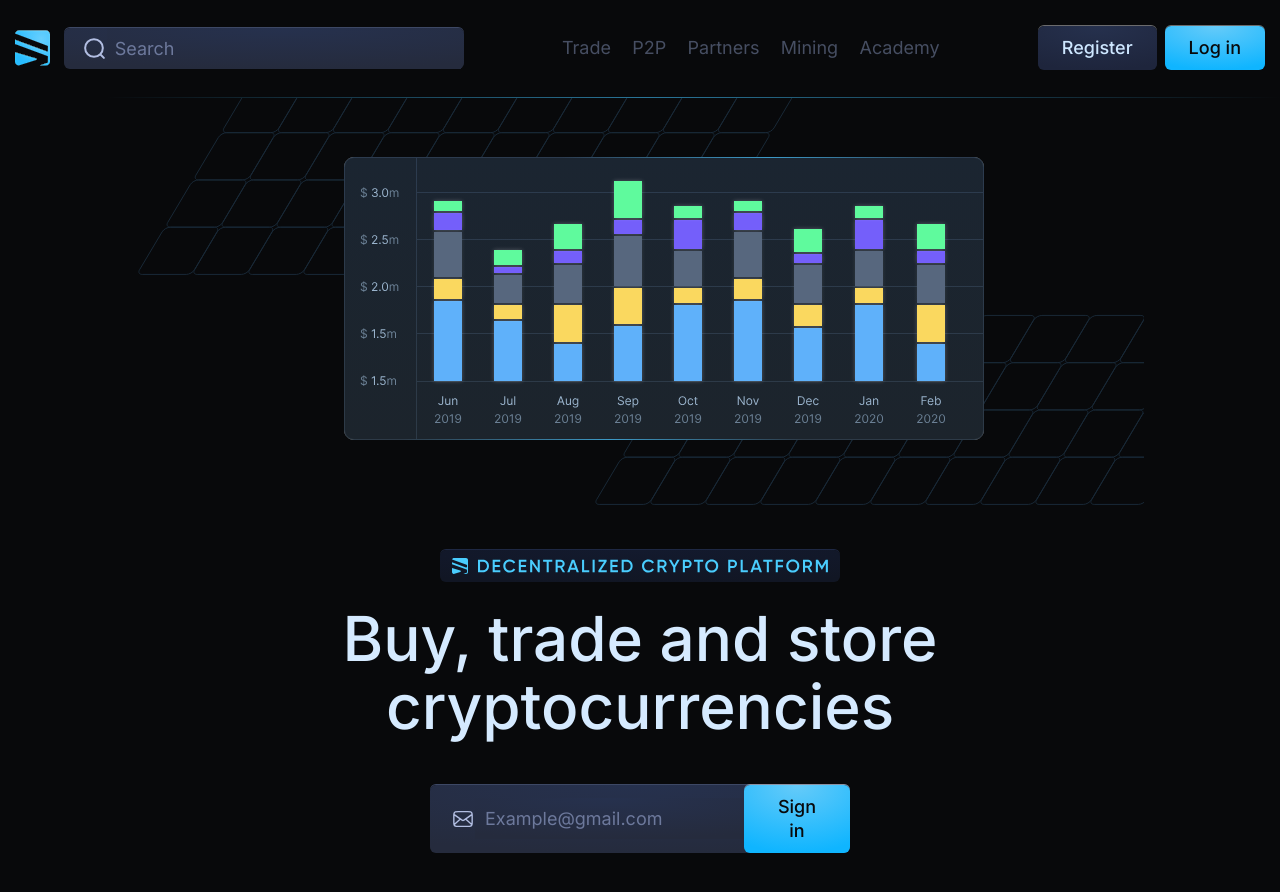
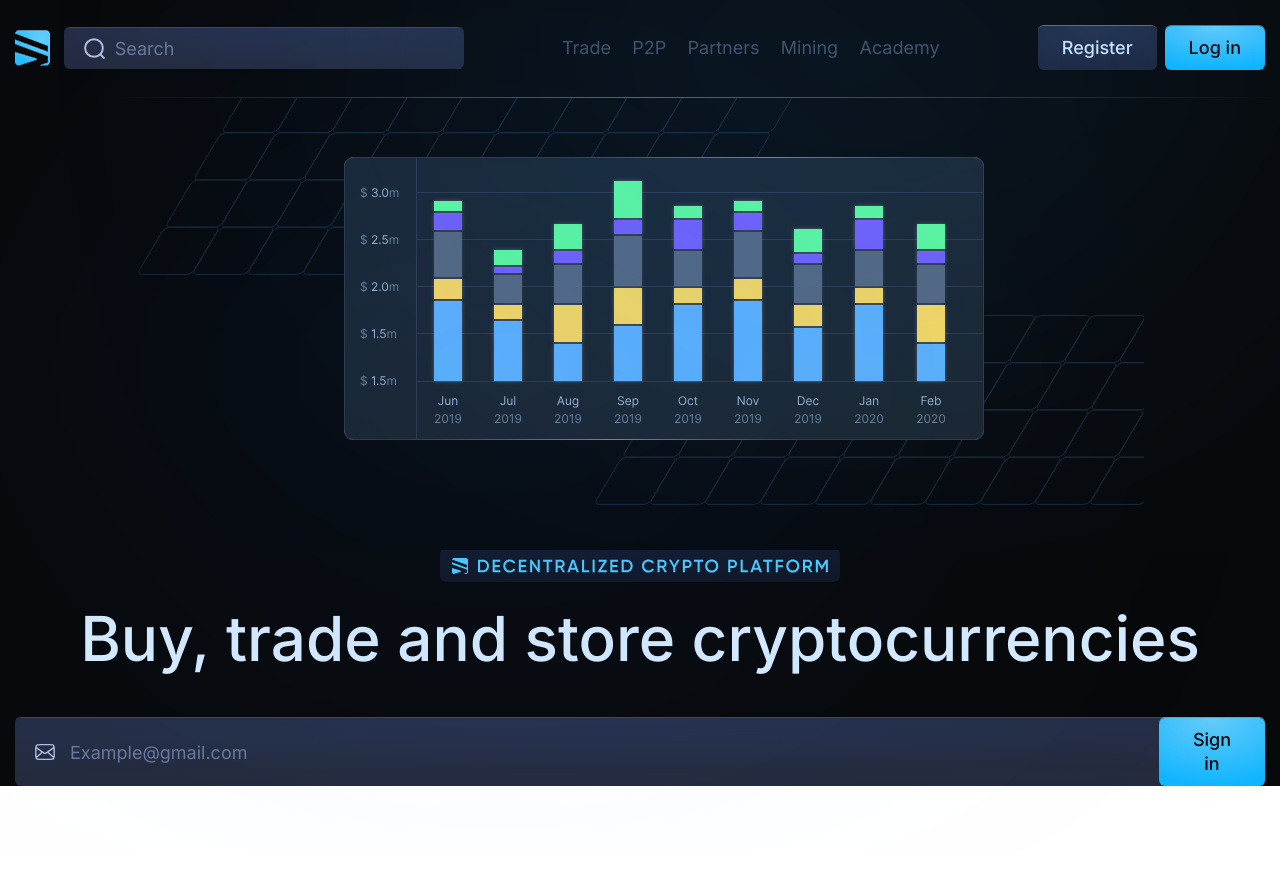
Before and after one commit to kenform/Bit-List, a React (Vite) app: page / in a window 1280 px wide. Shown: the top 892 px of the page. After the commit the page ends 852 px from the top, so only its background shows below. Built offline with nearby package versions, Linux system fonts and the light colour scheme.

Commit message:
fix bags and add lights

```diff
--- a/src/App.tsx
+++ b/src/App.tsx
@@ -8,9 +8,16 @@ function App() {
 		<>
 			<Header />
 			<section className='page__intro intro section'>
+				<div className='main-block__icons icons-main-block'>
+					<div className='icons-main-block__item icons-main-block__item_1'>
+						<img src='img/lights/Intro/1.svg' alt='' />
+					</div>
+					<div className='icons-main-block__item icons-main-block__item_2'>
+						<img src='img/lights/Intro/2.svg' alt='' />
+					</div>
+				</div>
 				<div className='intro __container'>
 					<div className='intro__content '>
-
 						<div className='intro__body '>
 							<div className='intro__button'>
 								<a href='#'>
@@ -24,13 +31,12 @@ function App() {
 							<div className='intro__title title --72'>
 								<h1>Buy, trade and store cryptocurrencies</h1>
 							</div>
-								<Email />
 						</div>
 						<div className='intro__image'>
 							<img src='img/graph.svg' alt='graph crypto transactions' />
 						</div>
-
 					</div>
+					<Email />
 
 					{/* <div className='intro__light_1'>
 							<img src='img/lights/Intro/1.svg' alt='' />
--- a/src/components/Email/style.scss
+++ b/src/components/Email/style.scss
@@ -1,20 +1,26 @@
 .email-intro {
-	max-width: 420px;
-
+	position: relative;
+	@media (min-width: 1300px) {
+		max-width: 420px;
+		bottom: -20px;
+		position: absolute;
+	}
+	@media (max-width: 767.98px) {
+		width: 100%;
+	}
 	&__item {
 		display: flex;
 		align-items: center;
 		background: radial-gradient(100.04% 100% at 50% 0%, #26314e 0%, #252b3d 100%);
 		box-shadow: 0 -1px 0 #3d4865;
 		padding-left: 20px;
-			border-radius: 6px;
+		border-radius: 6px;
 
 		input {
 			&::placeholder {
 				color: #6d799c;
 			}
 		}
-
 	}
 	&__input {
 		width: 100%;
--- a/src/components/Search/style.scss
+++ b/src/components/Search/style.scss
@@ -1,4 +1,5 @@
 .search-form {
+
 	max-width: 400px;
 	&._active {
 		.search-form__item {
--- a/src/scss/app.scss
+++ b/src/scss/app.scss
@@ -37,6 +37,7 @@
 	background: var(--section);
 }
 .intro {
+	position: relative;
 	&__container {
 		@include adaptiveValue('padding-top', 80, 60);
 	}
@@ -44,7 +45,7 @@
 		display: flex;
 
 		@media (min-width: 1300px) {
-			gap: 40px;
+			gap: 33px;
 		}
 		@media (max-width: em(1300)) {
 			flex-direction: column-reverse;
@@ -54,18 +55,18 @@
 	&__body {
 		position: relative;
 		@media (min-width: 1300px) {
-			bottom: -50px;
 			flex: 1 0 700px;
 		}
 		@media (max-width: em(1300)) {
+					overflow-x: hidden;
 			display: flex;
 			flex-direction: column;
 			text-align: center;
 			align-items: center;
-			@include adaptiveValue("padding-bottom",50 ,30 );
+			@include adaptiveValue('padding-bottom', 50, 30);
 		}
 		@media (min-width: em(1300)) {
-			@include adaptiveValue('padding-top', 160, 50);
+			@include adaptiveValue('padding-top', 180, 50);
 		}
 	}
 	&__button {
@@ -74,8 +75,8 @@
 	&__email {
 	}
 	&__image {
-		overflow: hidden;
 		@include adaptiveValue('padding-top', 80, 100);
+
 		@media (max-width: 1300px) {
 			@include adaptiveValue('padding-bottom', 50, 30);
 			img {
@@ -84,8 +85,7 @@
 		}
 	}
 	&__title {
-		max-width: toRem(700);
-		@include adaptiveValue('margin-bottom', 50, 20);
+		max-width: totoRem(700);
 	}
 }
 
@@ -96,3 +96,38 @@
 }
 .intro__light_2 {
 }
+
+.icons-main-block {
+	position: absolute;
+	width: 100%;
+	height: 100%;
+	top: 0;
+	left: 0;
+	pointer-events: none;
+	// .icons-main-block__item
+	&__item {
+		overflow-x: hidden;
+		img {
+			max-width: 100%;
+		}
+		z-index: 50;
+		position: absolute;
+
+		// .icons-main-block__item_1
+		&_1 {
+			top: percent(50, 374);
+			left: 0;
+		}
+		// .icons-main-block__item_2
+		&_2 {
+			top: percent(70, 374);
+			right: 0;
+		}
+		&_1,
+		&_2 {
+			@media (max-width: em(1300)) {
+				top: 0;
+			}
+		}
+	}
+}
--- a/src/scss/components/header.scss
+++ b/src/scss/components/header.scss
@@ -7,14 +7,13 @@
 	z-index: 50;
 	transition: all 0.3s ease 0s;
 	background: $blackColor;
-
 	border-bottom: 1px solid transparent;
 	border-image: linear-gradient(
 		90deg,
 		rgba(64, 193, 251, 0) 8.36%,
 		#40c0fb97 50.39%,
 		rgba(64, 193, 251, 0) 100%,
-		#252c41,
+		#252c41
 	);
 	border-image-slice: 1;
 
@@ -57,13 +56,13 @@
 
 .menu {
 	display: flex;
+	align-items: center;
+	justify-self: flex-end;
+	justify-content: space-between;
+	@include adaptiveValue('gap', 20, 15);
 	@media (min-width: $tablet) {
 		flex: 1 1 auto;
 	}
-	align-items: center;
-	justify-self: flex-end;
-	justify-content: space-between;
-	@include adaptiveValue('gap', 20, 10);
 	// .menu__icon
 	&__icon {
 	}
```
Lines whose indentation alone changed are shown as unchanged.
